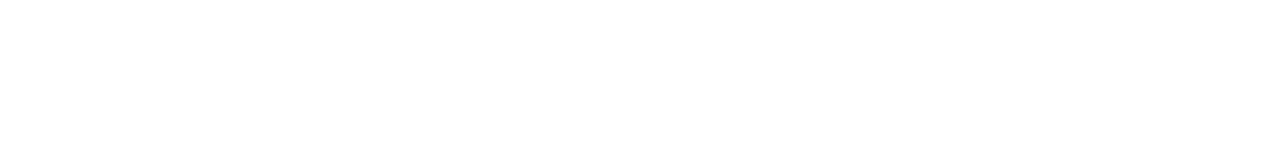
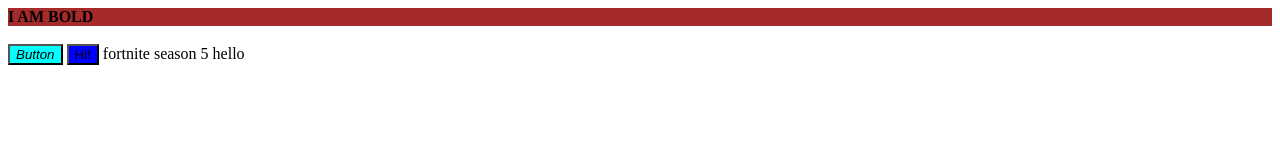
Before and after one commit to WHCompSci/WHCompSci.github.io, a plain HTML site: page schooldle/index.html in a window 1280 px wide. Drawn offline with Linux system fonts and the light colour scheme.

Commit message:
trying stuff

```diff
--- a/schooldle/index.html
+++ b/schooldle/index.html
@@ -0,0 +1,17 @@
+<!DOCTYPE html>
+<html lang="en">
+    <head>
+        <title>Schooldle</title>
+        <link rel="stylesheet" href="styles.css" />
+    </head>
+    <body>
+
+        <b class = "color" id="thisisme">I AM BOLD</b><br>
+        <button class="hi" id="thisisme1"><em>Button</em></button>
+        <button class = "color">Hi!</button>
+        fortnite season 5
+        <span id="hefuwgf">hello</span>
+        <div></div>
+        <script src="script.js"></script>
+    </body>
+</html>
--- a/schooldle/styles.css
+++ b/schooldle/styles.css
@@ -0,0 +1,16 @@
+#thisisme {
+    background-color: brown;
+    display: block;
+}
+
+button {
+    background-color: green;
+}
+
+.hi {
+    background-color: aqua;
+}
+
+.color{
+    background-color: blue;
+}
```
Also changed, not shown: index.html (+1 -0 lines).
